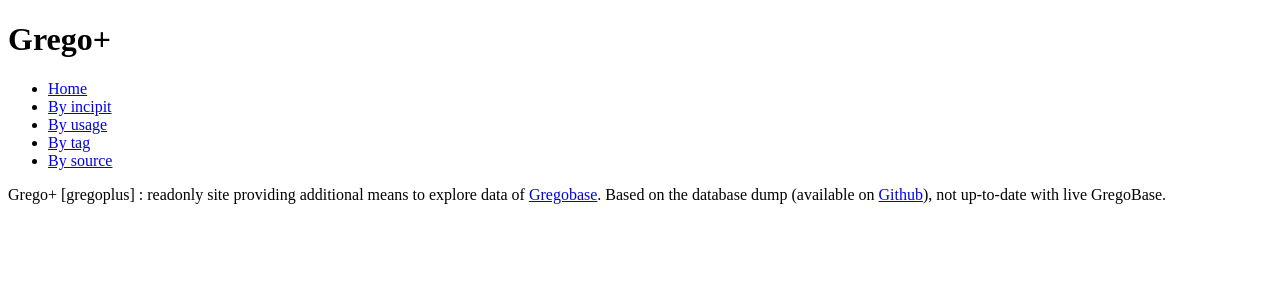
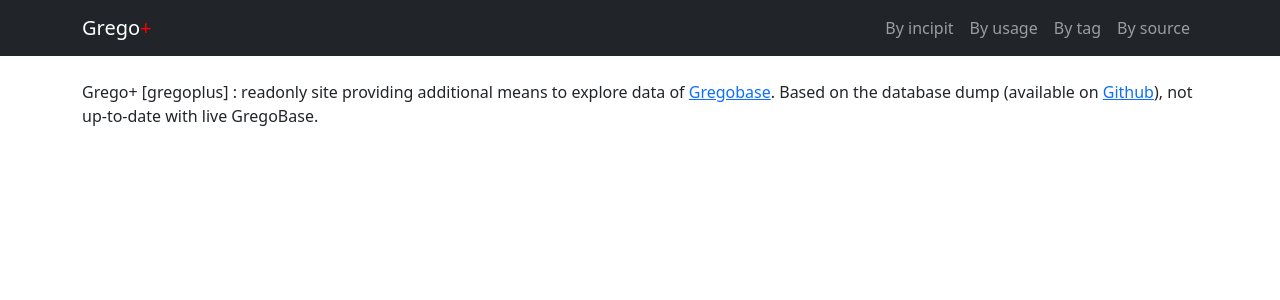
Before and after one commit to igneus/gregoplus, a Django app: page / in a window 1280 px wide. Shown: the top 300 px of the page. Run offline with Django 3.2, Linux system fonts and the light colour scheme.

Commit message:
simple styling

```diff
--- a/home/templates/base.html
+++ b/home/templates/base.html
@@ -1,30 +1,42 @@
 <!doctype html>
 <html lang="en">
 <head>
+  <meta charset="utf-8">
+  <meta name="viewport" content="width=device-width, initial-scale=1">
   <title>{% block title %}{% endblock %} | Grego+</title>
+  <link href="https://cdn.jsdelivr.net/npm/bootstrap@5.3.3/dist/css/bootstrap.min.css" rel="stylesheet">
 </head>
 <body>
-  <h1>Grego+</h1>
-  <nav>
-    <ul>
-      <li>
-        <a href="{% url 'home.index' %}">Home</a>
+  <nav class="navbar navbar-expand-lg navbar-dark bg-dark">
+    <div class="container">
+      <a class="navbar-brand" href="{% url 'home.index' %}">Grego<span style="color: red;">+</span></a>
+      <button class="navbar-toggler" type="button" data-bs-toggle="collapse" data-bs-target="#navbarNav"
+              aria-controls="navbarNav" aria-expanded="false" aria-label="Toggle navigation">
+        <span class="navbar-toggler-icon"></span>
+      </button>
+      <div class="collapse navbar-collapse" id="navbarNav">
+        <ul class="navbar-nav ms-auto">
+          <li class="nav-item">
+            <a class="nav-link" href="{% url 'incipit' %}">By incipit</a>
           </li>
-      <li>
-        <a href="{% url 'incipit' %}">By incipit</a>
+          <li class="nav-item">
+            <a class="nav-link" href="{% url 'usage' %}">By usage</a>
           </li>
-      <li>
-        <a href="{% url 'usage' %}">By usage</a>
+          <li class="nav-item">
+            <a class="nav-link" href="{% url 'tag' %}">By tag</a>
           </li>
-      <li>
-        <a href="{% url 'tag' %}">By tag</a>
-      </li>
-      <li>
-        <a href="{% url 'source' %}">By source</a>
+          <li class="nav-item">
+            <a class="nav-link" href="{% url 'source' %}">By source</a>
           </li>
         </ul>
+      </div>
+    </div>
   </nav>
 
+  <main class="container my-4">
     {% block content %}{% endblock %}
+  </main>
+
+  <script src="https://cdn.jsdelivr.net/npm/bootstrap@5.3.3/dist/js/bootstrap.bundle.min.js"></script>
 </body>
 </html>
```
Lines whose indentation alone changed are shown as unchanged.
